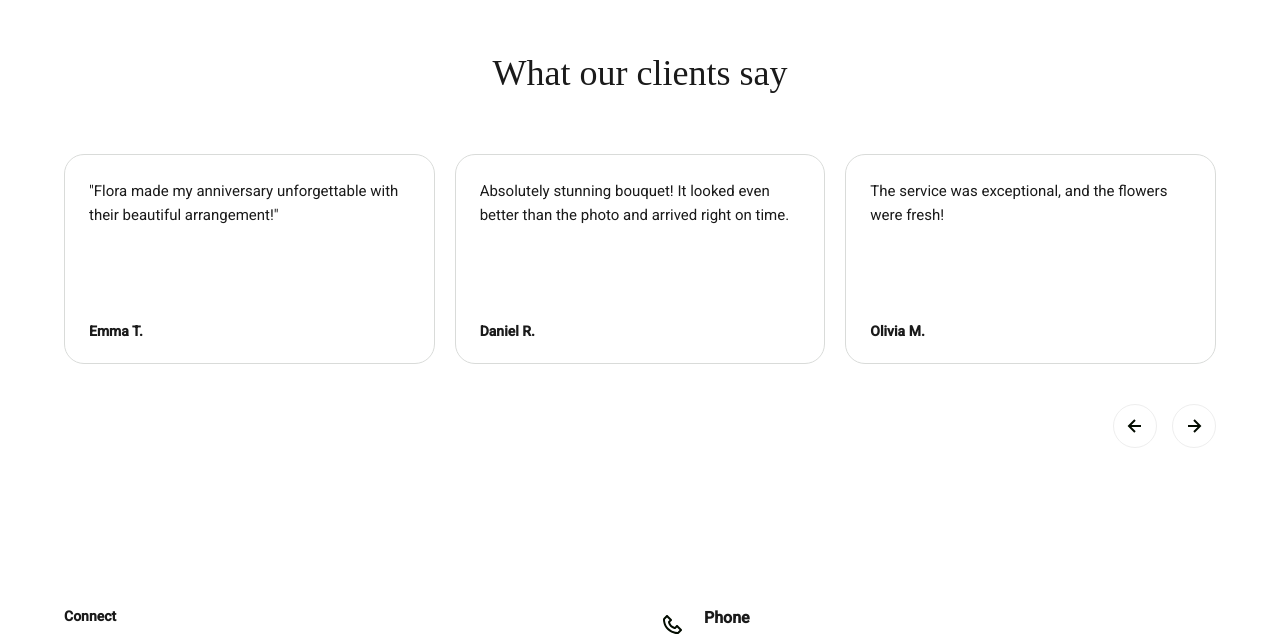
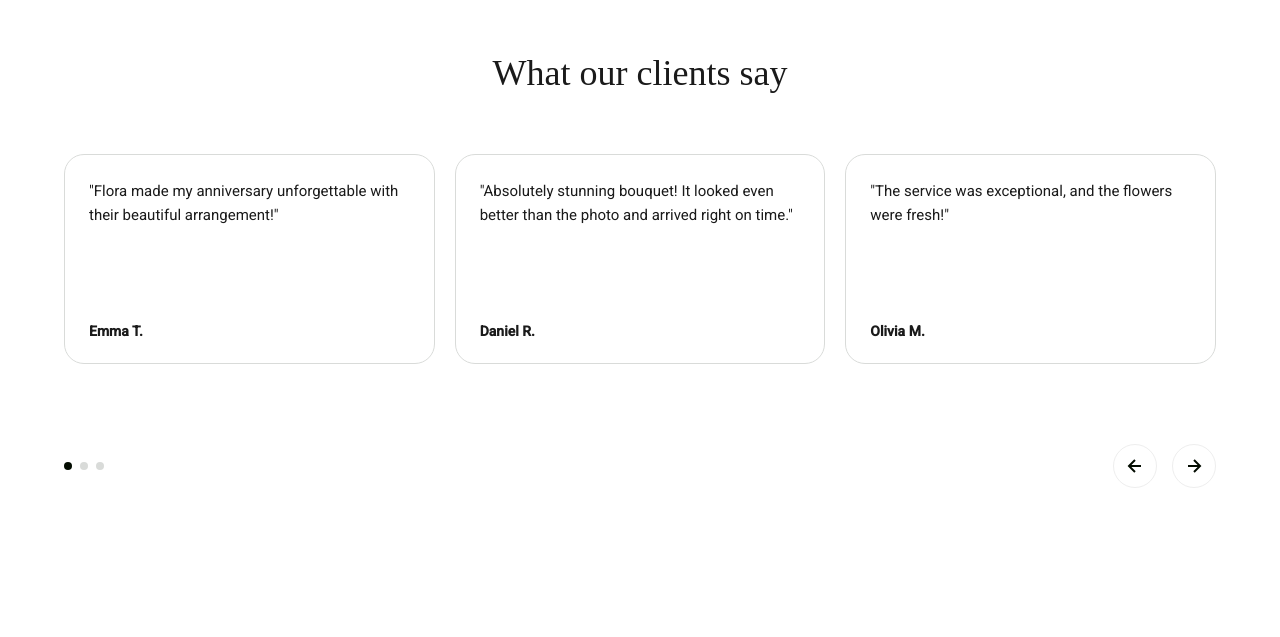
Before and after one commit to DDMinkov/UMT-Flora-DDM, a plain HTML site: page index.html in a window 1280 px wide. Shown: the part 3067-3704 px from the top of the page. Drawn offline with nearby package versions, Linux system fonts and the light colour scheme; a web font is replaced by a local one.

Commit message:
fixed the retina formatting and added 2 more bestsellers and reviews so that the pagination would be more visible on desktop, and not just mobile devices

```diff
--- a/css/feedback.css
+++ b/css/feedback.css
@@ -77,3 +77,36 @@
 .review-card {
     flex: 1;
 }
+
+.feedback-controls {
+    display: flex;
+    justify-content: space-between;
+    align-items: center;
+    margin-top: 40px;
+}
+
+.feedback-pagination {
+    position: static;
+    display: flex;
+    gap: 8px;
+    align-items: center;
+    width: auto;
+}
+
+.feedback-pagination .swiper-pagination-bullet {
+    width: 8px;
+    height: 8px;
+    background-color: #D9DBD9;
+    opacity: 1;
+    margin: 0 !important;
+    transition: var(--transition);
+}
+
+.feedback-pagination .swiper-pagination-bullet-active {
+    background-color: #030C01;
+}
+
+.feedback-controls .carousel-arrows {
+    display: flex;
+    gap: 15px;
+}
--- a/db.json
+++ b/db.json
@@ -3,6 +3,8 @@
     { "id": "1", "title": "Spring Elegance", "description": "A delicate blend of peonies, tulips, and roses — perfect for springtime gifting and bright smiles.", "price": 35, "image": "flowa1", "category": "bestseller" },
     { "id": "2", "title": "Berry Chic", "description": "A stylish composition of roses, seasonal greenery, and vibrant berries — a bold and elegant floral statement.", "price": 40, "image": "flowa2", "category": "bestseller" },
     { "id": "3", "title": "Lavender Dream", "description": "A rich bouquet with lavender, lisianthus, and roses — ideal for those who love deep hues and gentle fragrance.", "price": 55, "image": "flowa3", "category": "bestseller" },
+    { "id": "12", "title": "Crimson Velvet", "description": "An opulent arrangement of deep red roses, wrapped in premium textured paper.", "price": 65, "image": "flowa4", "category": "bestseller" },
+    { "id": "13", "title": "Sunny Sorbet", "description": "A cheerful mix of yellow ranunculus, white daisies, and bright yellow spray roses to bring instant warmth.", "price": 45, "image": "flowa5", "category": "bestseller" },
     { "id": "4", "title": "Peach Meadow", "description": "A soft and radiant arrangement of peach and blush roses with lush greenery.", "price": 55, "image": "bouquetto1", "category": "regular" },
     { "id": "5", "title": "Blush Romance", "description": "A premium bouquet of deep pink and ivory roses, complemented by silver eucalyptus.", "price": 34, "image": "bouquetto2", "category": "regular" },
     { "id": "6", "title": "Pastel Garden", "description": "A pastel-toned mix of spray roses and greenery in a woven basket.", "price": 40, "image": "bouquetto3", "category": "regular" },
@@ -11,5 +13,12 @@
     { "id": "9", "title": "Sweet Whisper", "description": "A charming spring bouquet with peonies, roses, and lilac-toned accents.", "price": 40, "image": "bouquetto6", "category": "regular" },
     { "id": "10", "title": "Field Joy", "description": "A rustic hand-tied bouquet of sunflowers, lisianthus, and daisies.", "price": 49, "image": "bouquetto7", "category": "regular" },
     { "id": "11", "title": "Soft Bloom", "description": "A delicate bouquet of pink carnations and roses wrapped in satin paper.", "price": 37, "image": "bouquetto8", "category": "regular" }
+  ],
+  "reviews": [
+    { "id": "1", "text": "\"Flora made my anniversary unforgettable with their beautiful arrangement!\"", "author": "Emma T." },
+    { "id": "2", "text": "\"Absolutely stunning bouquet! It looked even better than the photo and arrived right on time.\"", "author": "Daniel R." },
+    { "id": "3", "text": "\"The service was exceptional, and the flowers were fresh!\"", "author": "Olivia M." },
+    { "id": "2", "text": "\"The deep red roses will look really beautiful at my grandma's funeral, I just know it.\"", "author": "Malick S." },
+    { "id": "2", "text": "\"To be honest, I haven't actually purchased anything from here. But the flowers here seem absolutely delightful!\"", "author": "Mario M." }
   ]
 }
--- a/index.html
+++ b/index.html
@@ -117,26 +117,7 @@
                 <h2 class="feedback-title">What our clients say</h2>
 
                 <div class="swiper feedback-swiper">
-                    <div class="swiper-wrapper">
-                        <div class="swiper-slide">
-                            <div class="review-card">
-                                <p class="review-text">"Flora made my anniversary unforgettable with their beautiful arrangement!"</p>
-                                <span class="review-author">Emma T.</span>
-                            </div>
-                        </div>
-                        <div class="swiper-slide">
-                            <div class="review-card">
-                                <p class="review-text">Absolutely stunning bouquet! It looked even better than the photo and arrived right on time.</p>
-                                <span class="review-author">Daniel R.</span>
-                            </div>
-                        </div>
-                        <div class="swiper-slide">
-                            <div class="review-card">
-                                <p class="review-text">The service was exceptional, and the flowers were fresh!</p>
-                                <span class="review-author">Olivia M.</span>
-                            </div>
-                        </div>
-                    </div>
+                    <div class="swiper-wrapper" id="feedback-container"></div>
                 </div>
 
                 <div class="feedback-controls">
--- a/js/api.js
+++ b/js/api.js
@@ -3,6 +3,7 @@ document.addEventListener('DOMContentLoaded', () => {
 
     const bestsellersContainer = document.getElementById('bestsellers-container');
     const allBouquetsContainer = document.getElementById('all-bouquets-container');
+    const feedbackContainer = document.getElementById('feedback-container'); // Added selector
     const loadMoreBtn = document.querySelector('.bouquets-action .btn-primary');
 
     const state = {
@@ -16,9 +17,15 @@ document.addEventListener('DOMContentLoaded', () => {
             const res = await fetch(BASE_URL);
             if (!res.ok) throw new Error('Failed to load db.json');
             const database = await res.json();
-            let items = database.bouquets || [];
 
             const urlObj = new URL(url, window.location.origin);
+
+            // Check if looking for reviews or bouquets route
+            if (urlObj.pathname.includes('/reviews') || urlObj.searchParams.get('type') === 'reviews') {
+                return { data: database.reviews || [] };
+            }
+
+            let items = database.bouquets || [];
             const category = urlObj.searchParams.get('category');
             const page = parseInt(urlObj.searchParams.get('_page'));
             const perPage = parseInt(urlObj.searchParams.get('_per_page'));
@@ -55,7 +62,7 @@ document.addEventListener('DOMContentLoaded', () => {
                 <a href="#" class="${linkClass}" data-id="${item.id}">
                     <div class="${imgClass}">
                         <img src="images/${item.image}.jpg"
-                            srcset="images/${item.image}.jpg 1x, images/${item.image}@2x.jpg 2x"
+                            srcset="images/${item.image}.jpg 1x, images/${item.image}.jpg 2x"
                             alt="${item.title}"
                             loading="lazy">
                     </div>
@@ -69,6 +76,18 @@ document.addEventListener('DOMContentLoaded', () => {
         `;
 
         return isBestseller ? `<div class="swiper-slide">${inner}</div>` : inner;
+    }
+
+    // Dynamic markup factory for reviews
+    function createReviewTemplate(review) {
+        return `
+            <div class="swiper-slide">
+                <div class="review-card">
+                    <p class="review-text">${review.text}</p>
+                    <span class="review-author">${review.author}</span>
+                </div>
+            </div>
+        `;
     }
 
     async function fetchBestsellers() {
@@ -116,7 +135,6 @@ document.addEventListener('DOMContentLoaded', () => {
             const response = await localAxios.get(`${BASE_URL}?category=regular&_page=${page}&_per_page=${state.limitPerPage}`);
 
             const data = Array.isArray(response.data) ? response.data : response.data.data;
-
             const totalCount = response.data.items || Number(response.headers['x-total-count']) || 8;
 
             if (!data || data.length === 0) {
@@ -152,10 +170,25 @@ document.addEventListener('DOMContentLoaded', () => {
         }
     }
 
-    function initFeedbackSlider() {
+    async function fetchAndInitFeedback() {
+        try {
+            const response = await localAxios.get(`${BASE_URL}?type=reviews`);
+            const reviews = response.data;
+
+            if(reviews.length === 0) {
+                feedbackContainer.innerHTML = '<p class="empty-message">No feedback yet.</p>';
+                return;
+            }
+
+            const markup = reviews.map(review => createReviewTemplate(review)).join('');
+            feedbackContainer.innerHTML = markup;
+
+            // Swiper runs exactly *after* content insertion to map slides appropriately
             new Swiper('.feedback-swiper', {
                 slidesPerView: 1,
                 spaceBetween: 20,
+                observer: true,
+                observeParents: true,
                 pagination: {
                     el: '.feedback-pagination',
                     clickable: true,
@@ -170,6 +203,10 @@ document.addEventListener('DOMContentLoaded', () => {
                     1024: { slidesPerView: 3 },
                 }
             });
+        } catch (error) {
+            console.error('Error fetching reviews:', error);
+            feedbackContainer.innerHTML = '<p class="error-message">Could not load client feedback.</p>';
+        }
     }
 
     loadMoreBtn.addEventListener('click', () => {
@@ -179,5 +216,5 @@ document.addEventListener('DOMContentLoaded', () => {
 
     fetchBestsellers();
     fetchAllBouquets(state.currentPage);
-    initFeedbackSlider();
+    fetchAndInitFeedback(); // Replaced hardcoded initializer with active fetching
 });
```
Also changed, not shown: images/flowa4.jpg (added), images/flowa5.jpg (added). Lines whose indentation alone changed are shown as unchanged.
